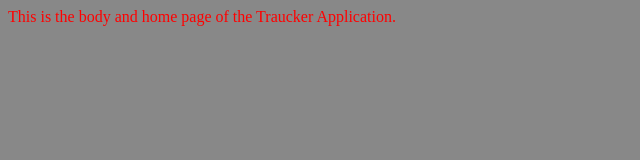
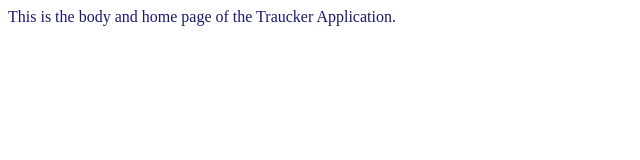
Before and after one commit to kesavakonathala/Traucker, a plain HTML site: page src/index.html in a window 1280 px wide. Shown: the whole page, without its empty margins (0-640 px from the left). Drawn offline with Linux system fonts and the light colour scheme.

Commit message:
Finalized and updated with the color

```diff
--- a/src/style.css
+++ b/src/style.css
@@ -1,4 +1,4 @@
 body{
-	color: red;
-	background: #888;
+	color: MidnightBlue;
+	background - color: beige;
 }
```
